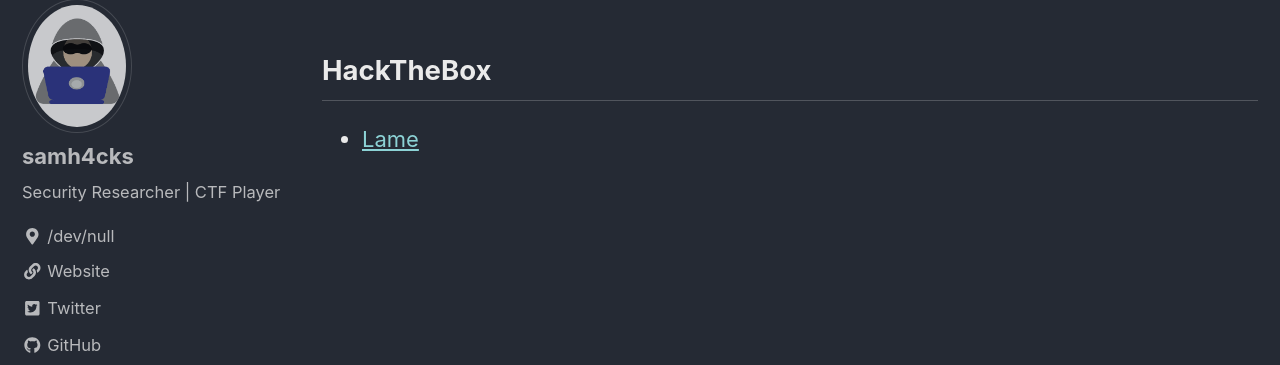
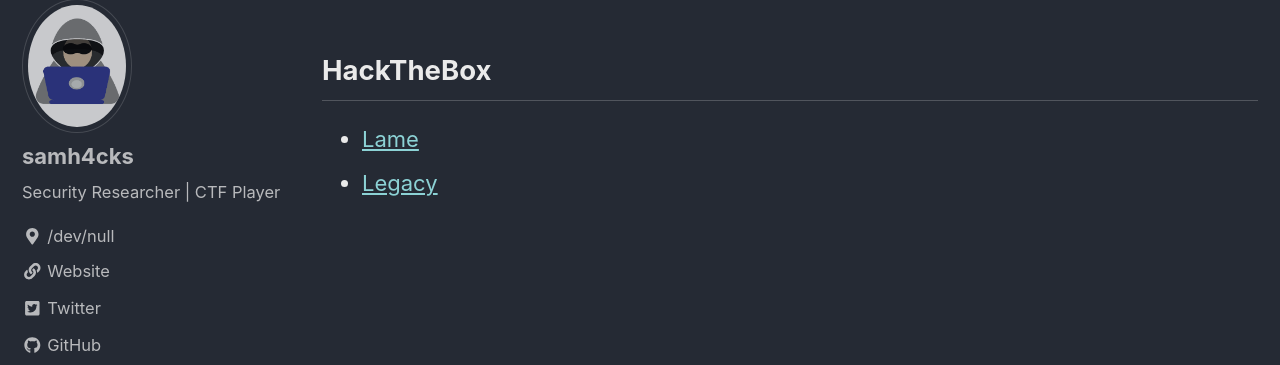
Before and after one commit to samh4cks/samh4cks.github.io, a Jekyll site: the page built from _pages/categories.md, in a window 1280 px wide and 900 px high. Shown: the part 369-734 px from the top of the window. Built offline with Jekyll 4.4.1, drawn with Linux system fonts in a browser that asks for light colours; cached includes are drawn as plain includes.

Commit message:
categories.md

```diff
--- a/_pages/categories.md
+++ b/_pages/categories.md
@@ -11,4 +11,5 @@
 <h2>HackTheBox</h2>
 <ul>
   <li><a href="https://samh4cks.github.io/lame/">Lame</a></li>
+  <li><a href="https://samh4cks.github.io/legacy/">Legacy</a></li>
 </ul>
```
